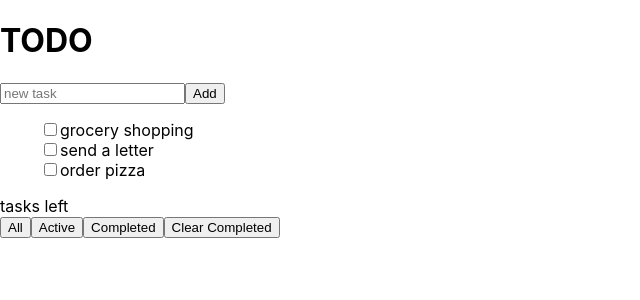
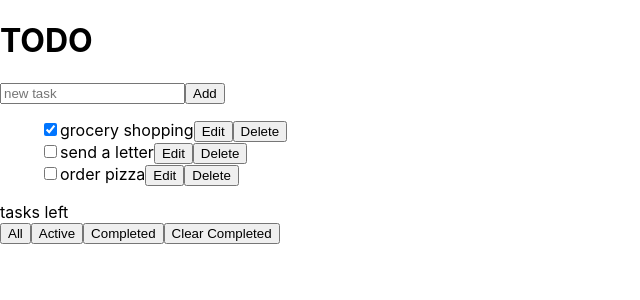
Before and after one commit to risa-r/react-todo-app-theme-and-dnd, a React (Create React App) app: page / in a window 1280 px wide. Shown: the top 300 px of the page, without its empty margins (0-640 px from the left). Built offline with nearby package versions, Linux system fonts and the light colour scheme.

Commit message:
create addTask and revise taskList

```diff
--- a/src/App.js
+++ b/src/App.js
@@ -1,17 +1,31 @@
+import { useState } from "react";
 import Form from "./components/Form";
 import Todo from "./components/Todo";
 import Footer from "./components/Footer";
 
 export default function App({ tasks }) {
+  const [todos, setTodos] = useState(tasks);
+
+  const taskList = todos.map((todo) => (
+    <Todo id={todo.id} name={todo.name} completed={todo.completed} />
+  ));
+
+  function addTask(name) {
+    const newTask = { id: `todo-${nextId++}`, name: name, completed: false };
+    setTodos([...todos, newTask]);
+  }
+
   return (
     <>
       <h1>TODO</h1>
       <span className="visually-hidden">
         <button>switch to dark mode</button>
       </span>
-      <Form />
-      <Todo tasks={tasks} />
+      <Form addTask={addTask} />
+      <ul className="todo-list">{taskList}</ul>
       <Footer />
     </>
   );
 }
+
+let nextId = 3;
--- a/src/components/Form.js
+++ b/src/components/Form.js
@@ -1,9 +1,32 @@
-export default function Form() {
+import { useState } from "react";
+
+export default function Form({ addTask }) {
+  const [name, setName] = useState("");
+
+  function handleChange(e) {
+    setName(e.target.value);
+  }
+
+  function handleSubmit(e) {
+    e.preventDefault();
+    if (name === "") {
+      return;
+    }
+    addTask(name);
+    setName("");
+  }
+
   return (
-    <form>
+    <form onSubmit={handleSubmit}>
       <label id="todoInput"></label>
-      <input type="text" placeholder="new task" name="todoInput"></input>
-      <button>
+      <input
+        type="text"
+        placeholder="new task"
+        name="todoInput"
+        value={name}
+        onChange={handleChange}
+      ></input>
+      <button type="submit">
         Add<span className="visually-hidden"> task</span>
       </button>
     </form>
--- a/src/components/Todo.js
+++ b/src/components/Todo.js
@@ -1,12 +1,10 @@
-export default function Todo({ tasks }) {
-  const taskList = tasks.map((task) => {
-    return (
-      <li key={task.id}>
-        <input type="checkbox" />
-        {task.name}
-      </li>
-    );
-  });
-
-  return <ul className="todo-list">{taskList}</ul>;
+export default function Todo({ id, name, completed }) {
+  return (
+    <li key={id}>
+      <input type="checkbox" checked={completed} />
+      <label>{name}</label>
+      <button>Edit</button>
+      <button>Delete</button>
+    </li>
+  );
 }
```
